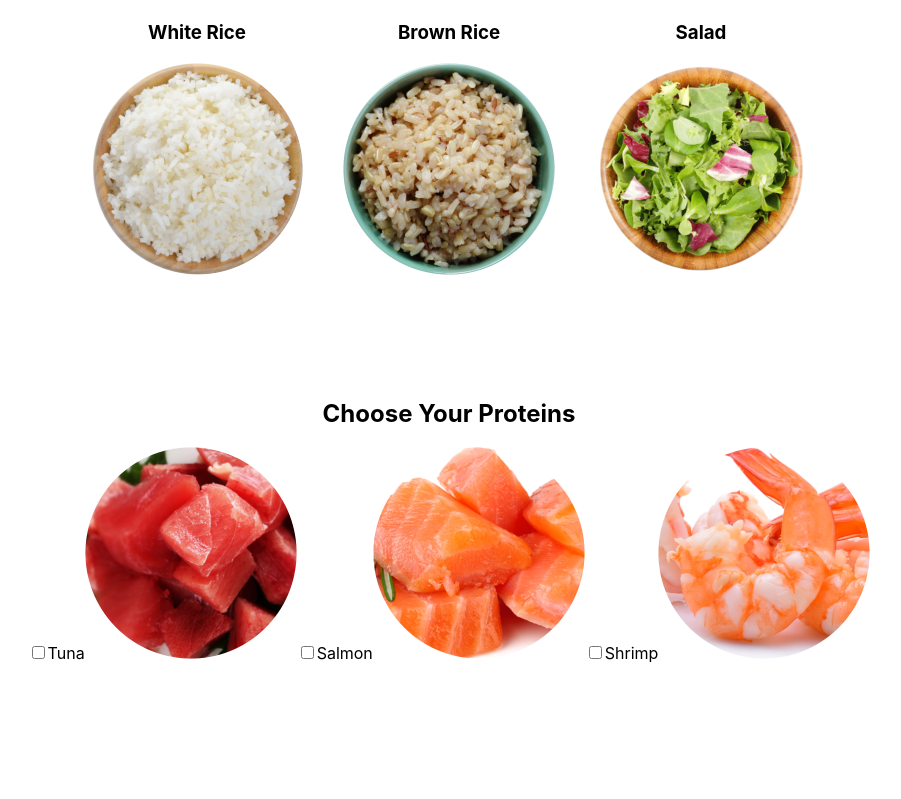
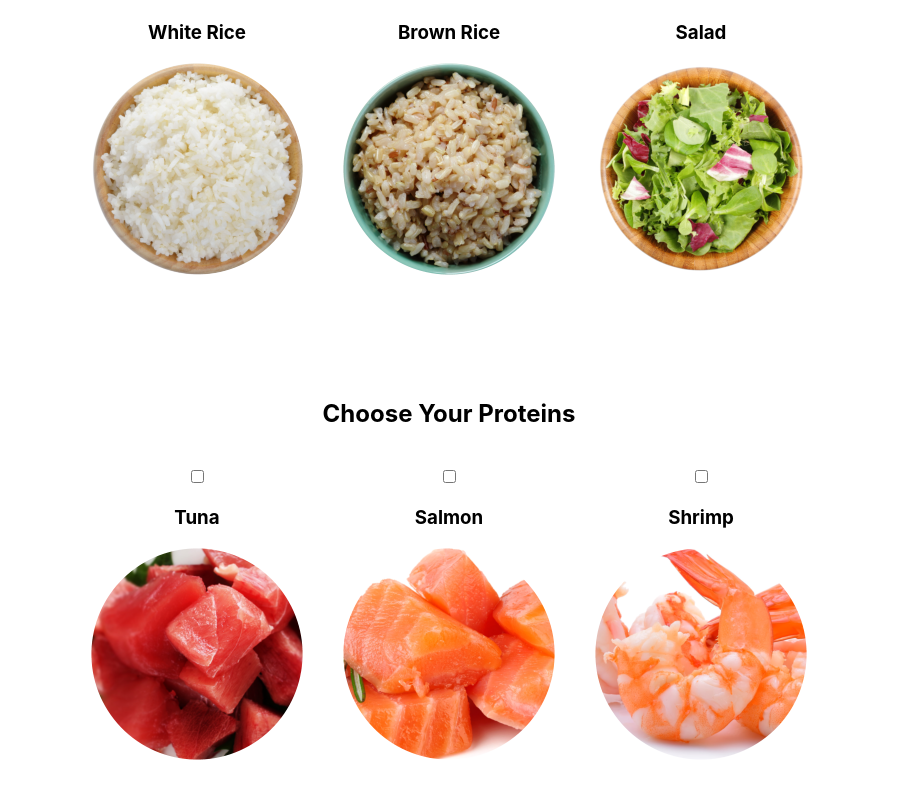
Before and after one commit to billyxuding/PokeSquare, a React (Create React App) app in the folder client/: page / in a window 1280 px wide. Shown: the part 369-1168 px from the top of the page, without its empty margins (191-1092 px from the left). Before the commit the page ends 1032 px from the top, so only its background shows below. Built offline with nearby package versions, Linux system fonts and the light colour scheme.

Commit message:
proteins have headers above them

```diff
--- a/client/src/App.js
+++ b/client/src/App.js
@@ -24,6 +24,7 @@ function App() {
 			</ul>
 			<h2>Choose A Base</h2>
 			<Bases order={ order } setOrder={ setOrder } />
+			<h2>Choose Your Proteins</h2>
 			<Proteins order={ order } setOrder={ setOrder } />
 		</div>
 	);
--- a/client/src/Components/Proteins.js
+++ b/client/src/Components/Proteins.js
@@ -20,23 +20,28 @@ const Proteins = props => {
     }
 
     return (
+        <div className="section">
             <div>
-            <h2>Choose Your Proteins</h2>
                 <input type="checkbox" name="tuna" id="tuna" onChange={ checkHandler } />
                 <label htmlFor="tuna">
-                Tuna
+                    <h3>Tuna</h3>
                     <img src={ tuna } alt="tuna" />
                 </label>
+            </div>
+            <div>
                 <input type="checkbox" name="salmon" id="salmon" onChange={ checkHandler } />
                 <label htmlFor="salmon">
-                Salmon
+                    <h3>Salmon</h3>
                     <img src={ salmon } alt="salmon" />
                 </label>
+            </div>
+            <div>
                 <input type="checkbox" name="shrimp" id="shrimp" onChange={ checkHandler } />
                 <label htmlFor="shrimp">
-                Shrimp
+                    <h3>Shrimp</h3>
                     <img src={ shrimp } alt="shrimp" />
                 </label>
+            </div>
         </div>
     )
 };
```
Lines whose indentation alone changed are shown as unchanged.
